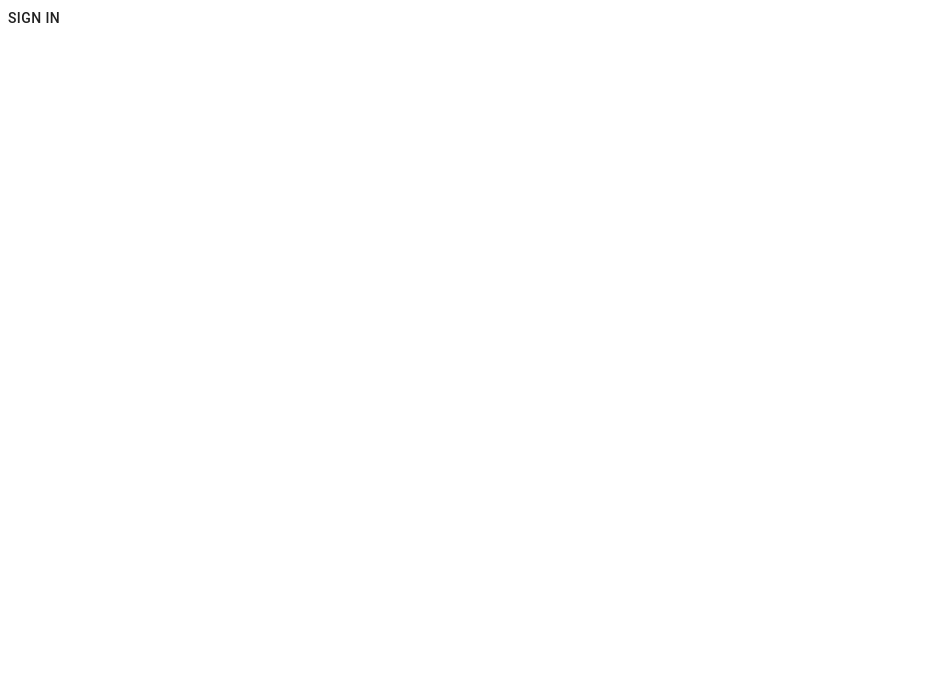
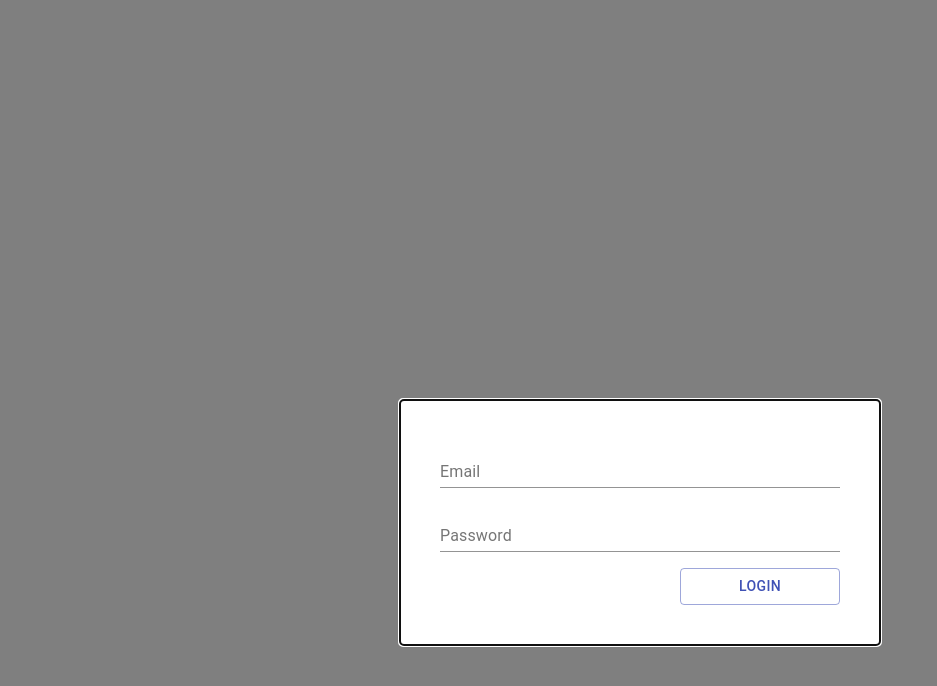
Before and after one commit to michaelyeohq/continental, a React (Create React App) app: page / in a window 1280 px wide. Shown: the top 686 px of the page, without its empty margins (0-937 px from the left). Built offline with nearby package versions, Linux system fonts and the light colour scheme.

Commit message:
Completed login ui and logics.

```diff
--- a/package.json
+++ b/package.json
@@ -4,6 +4,7 @@
   "private": true,
   "dependencies": {
     "@material-ui/core": "^4.11.3",
+    "@material-ui/icons": "^4.11.2",
     "@testing-library/jest-dom": "^5.11.9",
     "@testing-library/react": "^11.2.5",
     "@testing-library/user-event": "^12.8.3",
@@ -19,10 +20,10 @@
     "react-router-dom": "^5.2.0",
     "react-scripts": "4.0.3",
     "redux": "^4.0.5",
+    "redux-devtools-extension": "^2.13.9",
     "redux-thunk": "^2.3.0",
     "typescript": "^4.2.3",
-    "web-vitals": "^1.1.1",
-    "redux-devtools-extension": "^2.13.9"
+    "web-vitals": "^1.1.1"
   },
   "scripts": {
     "start": "react-scripts start",
--- a/src/App.tsx
+++ b/src/App.tsx
@@ -1,35 +1,47 @@
 // Libraries
 import { useEffect } from 'react';
-// import { Link } from 'react-router-dom';
 import { connect } from 'react-redux';
+import { Theme, createStyles, makeStyles, AppBar, Toolbar } from '@material-ui/core';
 // Action Creators
 import ActionAuth from './stores/actions/action-auth';
 // Routes
 import Routes from './routes';
-
+// Pages
+import AuthenticatePage from './pages/authenticate/AuthenticatePage';
+// Styles
+const useStyles = makeStyles((theme: Theme) =>
+  createStyles({
+    App: {
+      margin: theme.spacing(0),
+    },
+    Toolbar: {
+      display: 'flex',
+      flexDirection: 'row',
+      justifyContent: 'flex-end',
+    },
+  }),
+);
 // Interfaces
 interface IAppProps {
   isLogin: React.Dispatch<void>;
 }
 function App(props: IAppProps) {
+  // Styles
+  const classes = useStyles();
   // React Hooks
   useEffect(() => {
     props.isLogin();
   }, []);
   // Render
   return (
-    <div className="App">
-      {/* <header>React Typescript Starter</header>
+    <div className={classes.App}>
       <nav>
-        <ul>
-          <li>
-            <Link to="/">Home</Link>
-          </li>
-          <li>
-            <Link to="/about">About</Link>
-          </li>
-        </ul>
-      </nav> */}
+        <AppBar position="static">
+          <Toolbar className={classes.Toolbar}>
+            <AuthenticatePage />
+          </Toolbar>
+        </AppBar>
+      </nav>
       <main>
         <Routes />
       </main>
--- a/src/index.css
+++ b/src/index.css
@@ -18,6 +18,11 @@ body {
 
 code {
   font-family: source-code-pro, Menlo, Monaco, Consolas, 'Courier New', monospace;
+}
+
+/* utility */
+.hide {
+  display: none !important;
 }
 
 /* Typography */
--- a/src/pages/authenticate/AuthenticatePage.tsx
+++ b/src/pages/authenticate/AuthenticatePage.tsx
@@ -1,6 +1,7 @@
 // Libraries
 import { connect } from 'react-redux';
-import { Theme, makeStyles, createStyles, Card, Modal, Button } from '@material-ui/core';
+import { Delete } from '@material-ui/icons';
+import { Theme, makeStyles, createStyles, Card, Modal, Button, IconButton, Snackbar, Typography } from '@material-ui/core';
 // Logics
 import AuthenticatePageLogic from './AuthenticatePageLogic';
 // Action Creators
@@ -12,6 +13,7 @@ import { form } from './mock';
 // Styles
 const useStyles = makeStyles((theme: Theme) =>
   createStyles({
+    AuthenticatePage: {},
     Modal: {
       backgroundColor: theme.palette.common.white,
       padding: theme.spacing(50),
@@ -19,32 +21,54 @@ const useStyles = makeStyles((theme: Theme) =>
     Card: {
       padding: theme.spacing(5),
     },
+    Snackbar: {
+      padding: theme.spacing(1),
+      backgroundColor: theme.palette.warning.light,
+    },
+    Typography: {
+      color: theme.palette.text.secondary,
+    },
   }),
 );
-// Interfaces
-interface ILoginActionProps {
-  email: string;
-  password: string;
-}
 
-interface IAuthenticatePageProps {
-  login: React.Dispatch<ILoginActionProps>;
-}
-
-const AuthenticatePage = (props: IAuthenticatePageProps) => {
+const AuthenticatePage = (props: any) => {
   // Style Hooks
   const classes = useStyles();
   // Custom Hooks
-  const { showModal, setShowModal, submitHandler } = AuthenticatePageLogic({ login: props.login });
+  const logic = AuthenticatePageLogic(props);
   // Render
   return (
-    <div>
-      <Modal className={classes.Modal} open={showModal} onClose={() => setShowModal(false)}>
+    <div className={classes.AuthenticatePage}>
+      <Modal className={classes.Modal} open={logic.showModal} onClose={() => logic.setShowModal(false)}>
         <Card className={classes.Card}>
-          <BasicForm form={form} onSubmit={submitHandler} />
+          <BasicForm form={form} onSubmit={logic.loginHandler} />
         </Card>
       </Modal>
-      <Button onClick={() => setShowModal(true)}>Sign In</Button>
+      <Snackbar
+        className={classes.Snackbar}
+        anchorOrigin={{
+          vertical: 'top',
+          horizontal: 'center',
+        }}
+        open={logic.showErrorMessage}
+        onClose={logic.closeErrorMessageHandler}
+        autoHideDuration={5000}
+      >
+        <>
+          <Typography className={classes.Typography} variant="h6">
+            {logic.errorMessage}
+          </Typography>
+          <IconButton onClick={logic.closeErrorMessageHandler}>
+            <Delete />
+          </IconButton>
+        </>
+      </Snackbar>
+      <Button className={logic.isLoggedIn ? 'hide' : undefined} variant="outlined" color="secondary" onClick={() => logic.setShowModal(true)}>
+        Sign In
+      </Button>
+      <Button className={logic.isLoggedIn ? undefined : 'hide'} variant="outlined" color="secondary" onClick={logic.logoutHandler}>
+        Sign Out
+      </Button>
     </div>
   );
 };
@@ -54,7 +78,9 @@ const mapStateToProps = (state: any) => ({
 });
 
 const mapDispatchToProps = (dispatch: any) => ({
+  clearError: () => dispatch(ActionAuth.clearErrorAction()),
   login: (loginData: ILoginActionProps) => dispatch(ActionAuth.loginAction(loginData)),
+  logout: () => dispatch(ActionAuth.logoutAction()),
 });
 
 export default connect(mapStateToProps, mapDispatchToProps)(AuthenticatePage);
--- a/src/pages/authenticate/AuthenticatePageLogic.tsx
+++ b/src/pages/authenticate/AuthenticatePageLogic.tsx
@@ -1,25 +1,52 @@
 // Libraries
-import React, { useState } from 'react';
-
-interface ILoginActionProps {
-  email: string;
-  password: string;
-}
+import React, { useEffect, useState } from 'react';
 
 interface IAuthenticatePageLogicProps {
+  authStore: { [x: string]: any };
+  clearError: React.Dispatch<void>;
   login: React.Dispatch<ILoginActionProps>;
+  logout: React.Dispatch<void>;
 }
 
 const AuthenticatePageLogic = (props: IAuthenticatePageLogicProps) => {
   // React Hooks
+  const [isLoggedIn, setIsLoggedIn] = useState(false);
   const [showModal, setShowModal] = useState(false);
+  const [showErrorMessage, setShowErrorMessage] = useState(false);
+  const [errorMessage, setErrorMessage] = useState(undefined);
+  useEffect(() => {
+    setIsLoggedIn(!!props.authStore?.authentication);
+    setShowModal(!props.authStore?.authentication);
+  }, [props.authStore.authentication]);
+  useEffect(() => {
+    setErrorMessage(props.authStore.error);
+    setShowErrorMessage(!!props.authStore.error);
+  }, [props.authStore.error]);
   // Handlers
-  const submitHandler = (event: React.FormEvent, data: FormFields) => {
+  const closeErrorMessageHandler = () => {
+    setShowErrorMessage(false);
+    setTimeout(() => props.clearError(), 1000);
+  };
+  const loginHandler = (event: React.FormEvent, data: FormFields) => {
     event.preventDefault();
     props.login({ email: data.email.value, password: data.password.value });
   };
+  const logoutHandler = (event: React.FormEvent) => {
+    event.preventDefault();
+    props.logout();
+  };
   // Render
-  return { showModal, setShowModal, submitHandler };
+  return {
+    isLoggedIn,
+    showModal,
+    setShowModal,
+    errorMessage,
+    showErrorMessage,
+    setShowErrorMessage,
+    closeErrorMessageHandler,
+    loginHandler,
+    logoutHandler,
+  };
 };
 
 export default AuthenticatePageLogic;
--- a/src/react-app-env.d.ts
+++ b/src/react-app-env.d.ts
@@ -1,8 +1,14 @@
 /* eslint-disable no-unused-vars */
 /// <reference types="react-scripts" />
 
+/* Redux */
 interface InitialState {
   [x: string]: any;
+}
+
+interface ILoginActionProps {
+  email: string;
+  password: string;
 }
 
 //
--- a/src/stores/action-types.ts
+++ b/src/stores/action-types.ts
@@ -1,10 +1,11 @@
 //
 export const DEFAULT = 'DEFAULT';
 // Auth
+export const AUTH_LOGIN_CLEAR_ERROR = 'AUTH_LOGIN_CLEAR_ERROR';
 export const AUTH_LOGIN_START = 'AUTH_LOGIN_START';
 export const AUTH_LOGIN_STOP = 'AUTH_LOGIN_STOP';
 export const AUTH_LOGIN_SUCCESS = 'AUTH_LOGIN_SUCCESS';
 export const AUTH_LOGIN_FAIL = 'AUTH_LOGIN_FAIL';
 export const AUTH_LOGIN_RESUME = 'AUTH_LOGIN_RESUME';
 
-export default { DEFAULT, AUTH_LOGIN_START, AUTH_LOGIN_STOP, AUTH_LOGIN_SUCCESS, AUTH_LOGIN_FAIL, AUTH_LOGIN_RESUME };
+export default { DEFAULT, AUTH_LOGIN_CLEAR_ERROR, AUTH_LOGIN_START, AUTH_LOGIN_STOP, AUTH_LOGIN_SUCCESS, AUTH_LOGIN_FAIL, AUTH_LOGIN_RESUME };
--- a/src/stores/actions/action-auth.ts
+++ b/src/stores/actions/action-auth.ts
@@ -10,6 +10,8 @@ interface ILoginActionProps {
   email: string;
   password: string;
 }
+
+export const clearErrorAction = () => ({ type: ActionTypes.AUTH_LOGIN_CLEAR_ERROR });
 
 export const isLoginAction = () => async (dispatch: React.Dispatch<AnyAction>) => {
   dispatch({ type: ActionTypes.AUTH_LOGIN_RESUME });
@@ -33,4 +35,4 @@ export const logoutAction = () => async (dispatch: React.Dispatch<AnyAction>) =>
   dispatch({ type: ActionTypes.AUTH_LOGIN_STOP });
 };
 
-export default { isLoginAction, loginAction, logoutAction };
+export default { clearErrorAction, isLoginAction, loginAction, logoutAction };
--- a/src/stores/reducers/reducer-auth.ts
+++ b/src/stores/reducers/reducer-auth.ts
@@ -17,6 +17,9 @@ export const initialState: IInitialState = { loading: false, authentication: und
 const defaultReducer = (state = initialState, action: AnyAction) => {
   const newState = { ...state };
   switch (action.type) {
+    case ActionTypes.AUTH_LOGIN_CLEAR_ERROR:
+      newState.error = undefined;
+      return newState;
     case ActionTypes.AUTH_LOGIN_START:
       newState.loading = true;
       return newState;
```
Also changed, not shown: 1 other file (tests, documents, lock files or other folders).
